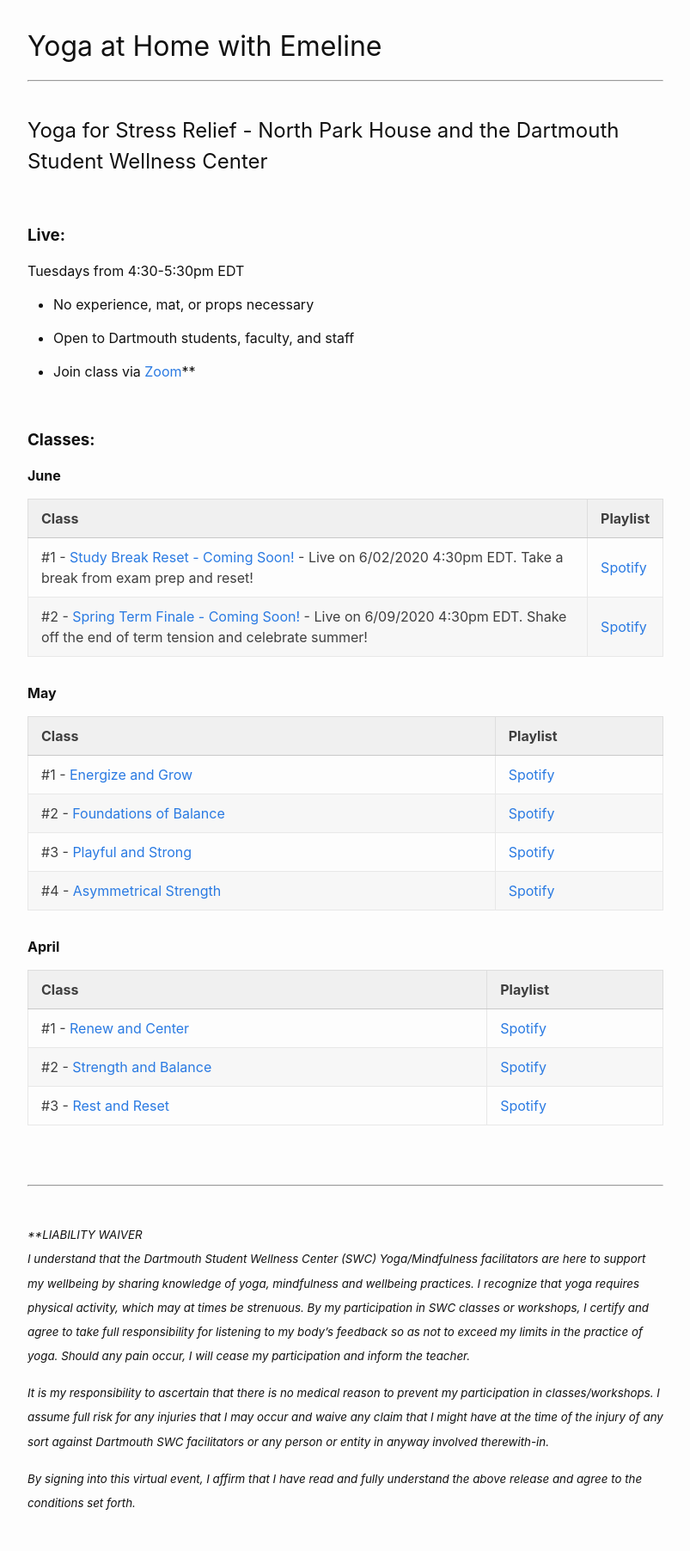
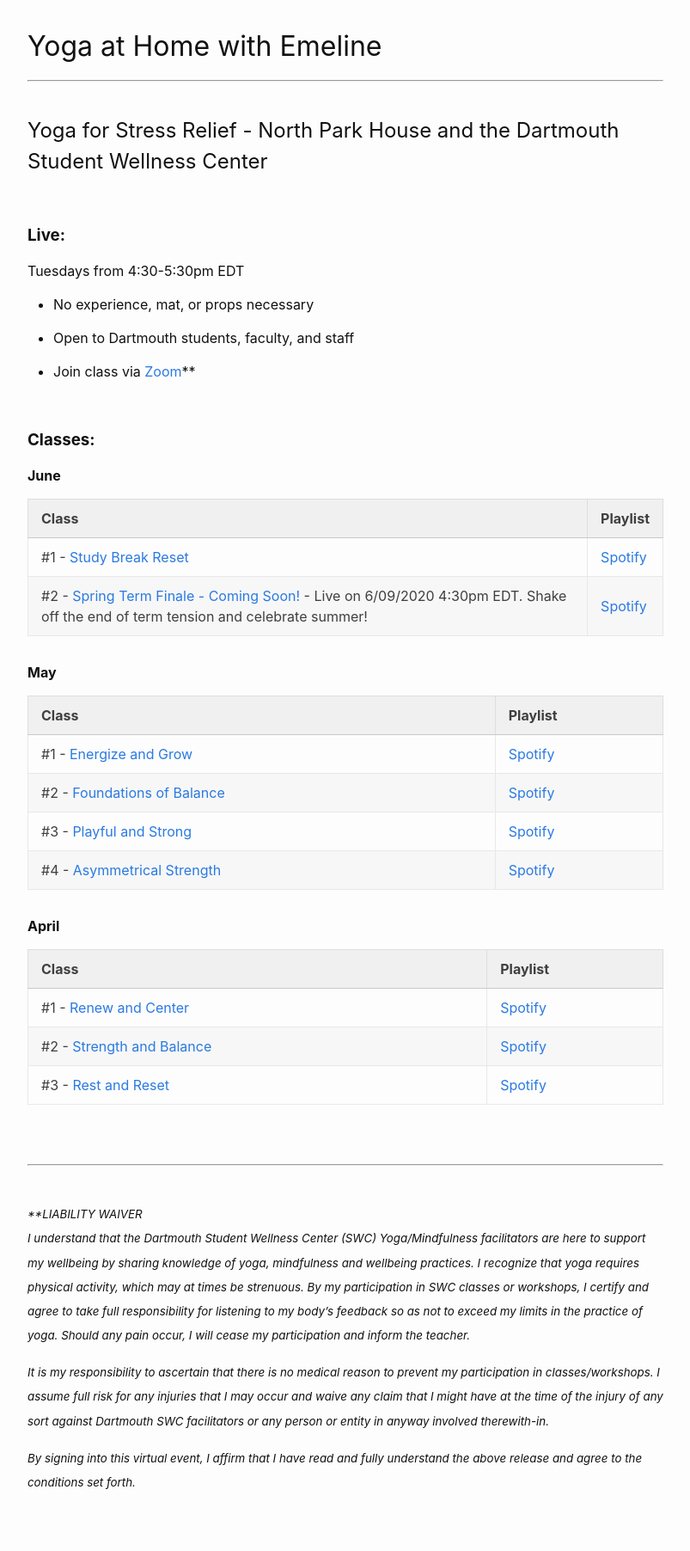
Before and after one commit to emelineclarke/yoga, a Jekyll site: the page built from index.markdown, in a window 1280 px wide. Shown: the whole page at 86% size, without its empty margins (238-1041 px from the left). Built offline with Jekyll 4.4.1, drawn with Linux system fonts in a browser that asks for light colours; after the commit the page ends 1780 px from its top, so only the background shows below that.

Commit message:
Add June 2 class recording

```diff
--- a/index.markdown
+++ b/index.markdown
@@ -24,7 +24,7 @@ Tuesdays from 4:30-5:30pm EDT
 
 | Class         |Playlist |
 |:------------- |:-------------|
-| #1 - [Study Break Reset - Coming Soon!](https://dartmouth.zoom.us/j/757625459/) - Live on 6/02/2020 4:30pm EDT. Take a break from exam prep and reset! |  [Spotify](https://open.spotify.com/playlist/5MwNc7J0yVB2AMRMhpk637?si=O-gGO9TxS4q3on-M97uqfw)   |
+| #1 - [Study Break Reset](https://dartmouth.zoom.us/rec/share/z-0yIrO3rm5LUpXv9Eb5BLx9Qdjaeaa8hCMa-aEMxE6tiAeuiqapYPlCsnvoDJKi) |  [Spotify](https://open.spotify.com/playlist/4z4BsycUOc8GjgjKmytCKe?si=AcylkFxZRQmdKYoxEzFriQ)   |
 | #2 - [Spring Term Finale - Coming Soon!](https://dartmouth.zoom.us/j/757625459/) - Live on 6/09/2020 4:30pm EDT. Shake off the end of term tension and celebrate summer! |  [Spotify](https://open.spotify.com/playlist/2raXlGz9MhNKIDjV9yzTHc?si=W78LosLfS-GVF_ucbAkieA)    |
 
 <strong>May</strong>
```
